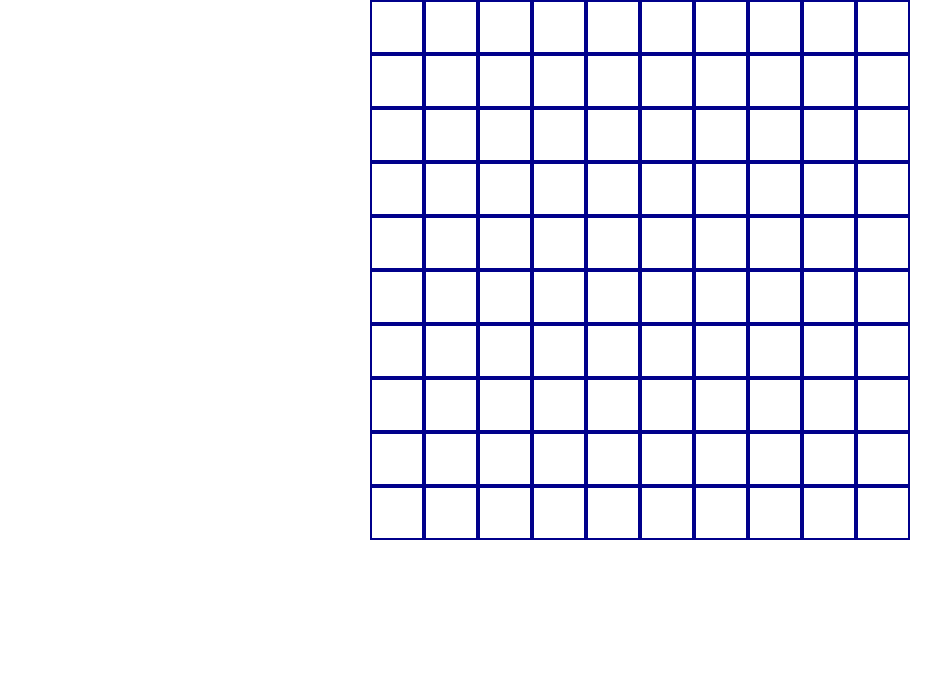
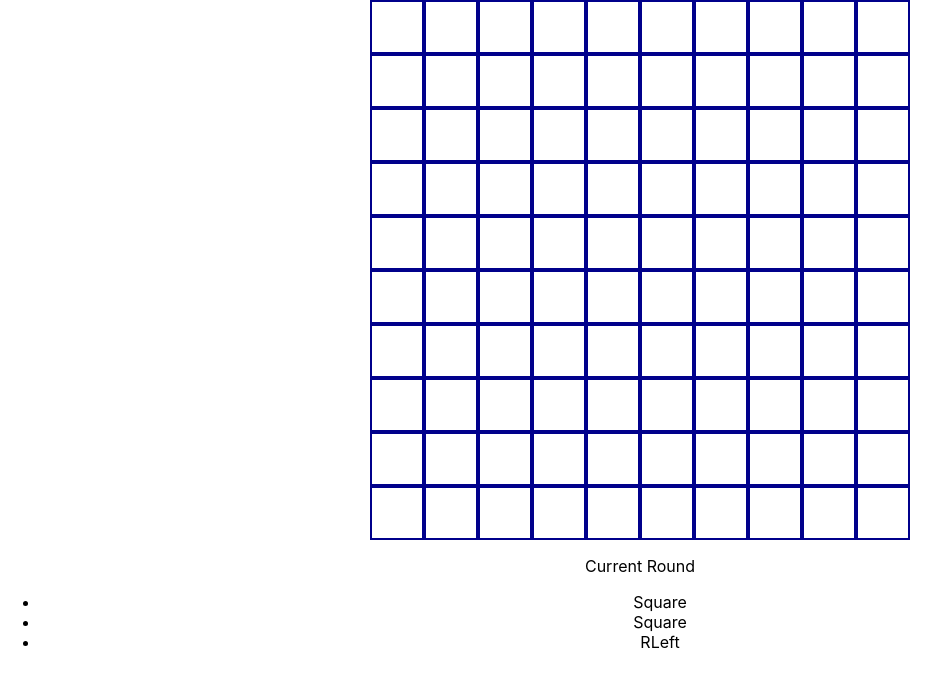
Before and after one commit to alexanderkho/1010, a React (Create React App) app: page / in a window 1280 px wide. Shown: the top 686 px of the page, without its empty margins (0-950 px from the left). Built offline with nearby package versions, Linux system fonts and the light colour scheme.

Commit message:
Add game rounds logic.

```diff
--- a/src/components/Board/index.tsx
+++ b/src/components/Board/index.tsx
@@ -3,21 +3,15 @@ import * as React from "react";
 import Cell from "../Cell";
 import Block from "../Block";
 import { T_Pos } from "./BoardTypes";
-import { BitMaps, T_Piece, getRandomPiece } from "../Pieces";
+import { BitMaps, T_Piece } from "../Pieces";
 import initBoard from "./initBoard";
 import boardReducer, { addPiece, clearRow, clearCol } from "./state";
+import { useGameRounds } from "../../game";
 import "./Board.css";
 
 const Board: React.FC = () => {
   const [board, dispatch] = React.useReducer(boardReducer, initBoard());
-  // const [pieceQueue, setPieceQueue] = React.useState<Array<T_Piece>>([]);
-
-  // //game loop
-  // React.useEffect(() => {
-  //   if (!pieceQueue.length) {
-
-  //   }
-  // }, [board, pieceQueue]);
+  const [round, next] = useGameRounds();
 
   //check for filled lines
   React.useEffect(() => {
@@ -61,19 +55,21 @@ const Board: React.FC = () => {
     return true;
   };
 
-  const _addPiece = (pieceName: T_Piece, origin: T_Pos) => {
-    if (!isValidPlacement(pieceName, origin)) {
+  const playPiece = (origin: T_Pos) => {
+    const nextPiece = round[round.length - 1];
+    if (!isValidPlacement(nextPiece, origin)) {
       return;
     }
     const [originRow, originCol] = origin;
-    const piece = BitMaps[pieceName];
+    const piece = BitMaps[nextPiece];
     for (let i = 0; i < piece.length; i++) {
       for (let j = 0; j < piece[i].length; j++) {
         if (piece[i][j]) {
-          dispatch(addPiece(pieceName, [i + originRow, j + originCol]));
+          dispatch(addPiece(nextPiece, [i + originRow, j + originCol]));
         }
       }
     }
+    next();
   };
 
   return (
@@ -81,12 +77,22 @@ const Board: React.FC = () => {
       {board.map((row, i) => (
         <div className="row" key={i}>
           {row.map((cell, j) => (
-            <Cell onClick={() => _addPiece(getRandomPiece(), cell.pos)} key={j}>
+            <Cell onClick={() => playPiece(cell.pos)} key={j}>
               {cell.piece ? <Block piece={cell.piece} /> : null}
             </Cell>
           ))}
         </div>
       ))}
+      {round && (
+        <div>
+          <p>Current Round</p>
+          <ul>
+            {round.map((p, i) => (
+              <li key={i}>{p}</li>
+            ))}
+          </ul>
+        </div>
+      )}
     </div>
   );
 };
--- /dev/null
+++ b/src/game/index.ts
@@ -0,0 +1,30 @@
+import * as React from "react";
+
+import { T_Piece, getRandomPiece } from "../components/Pieces";
+
+const PIECES_PER_ROUND = 3;
+type T_Round = T_Piece[];
+
+const useGameRounds = (): [T_Round, () => void] => {
+  const [round, setRound] = React.useState<T_Round>([]);
+  React.useEffect(() => {
+    if (!round.length) {
+      const newRound: T_Round = [];
+      for (let i = 0; i < PIECES_PER_ROUND; i++) {
+        newRound.push(getRandomPiece());
+      }
+      setRound(newRound);
+    }
+  }, [round]);
+
+  const next = () =>
+    setRound((prev) => {
+      const newRound: T_Round = [...prev];
+      newRound.pop();
+      return newRound;
+    });
+
+  return [round, next];
+};
+
+export { useGameRounds };
```
